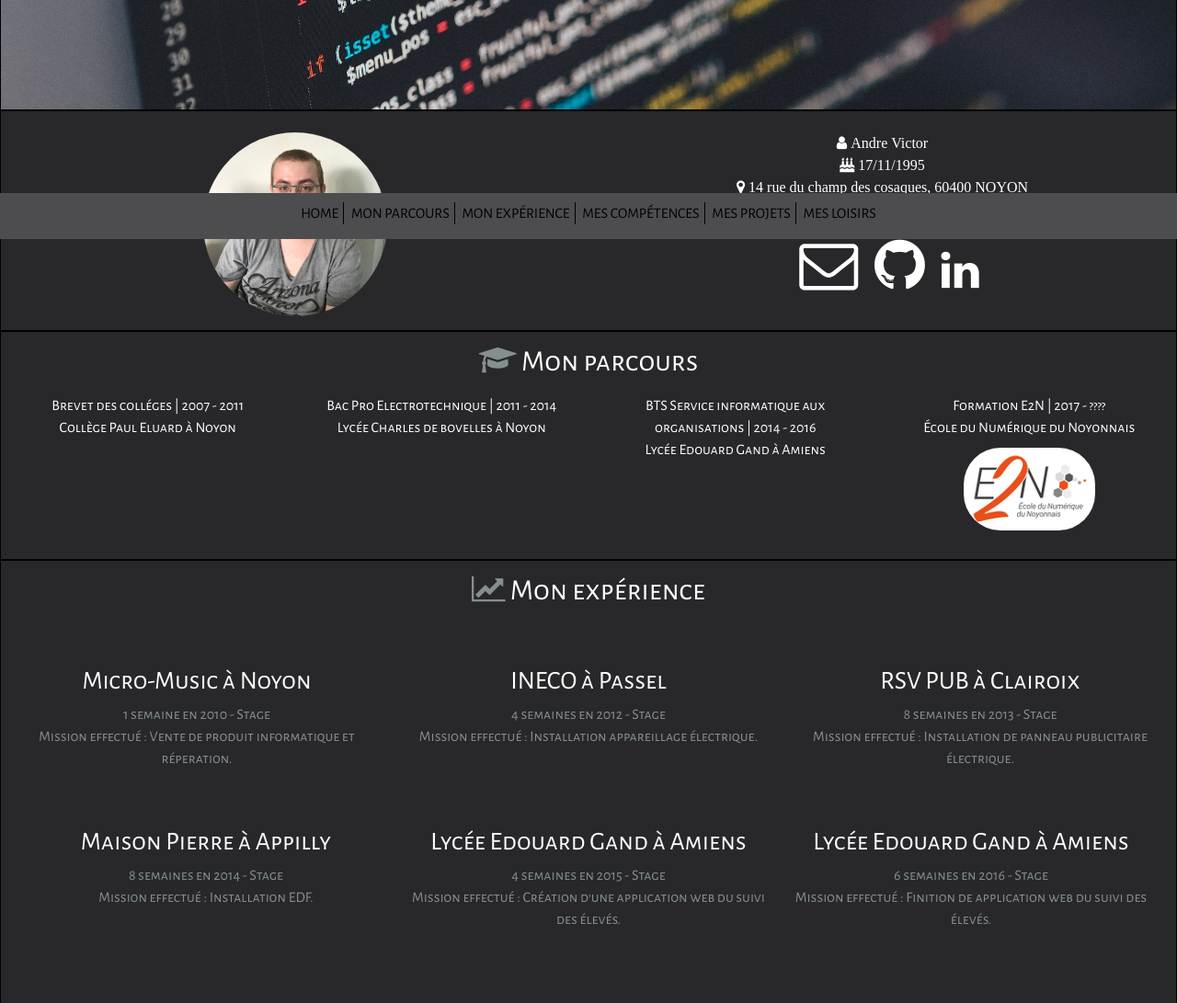
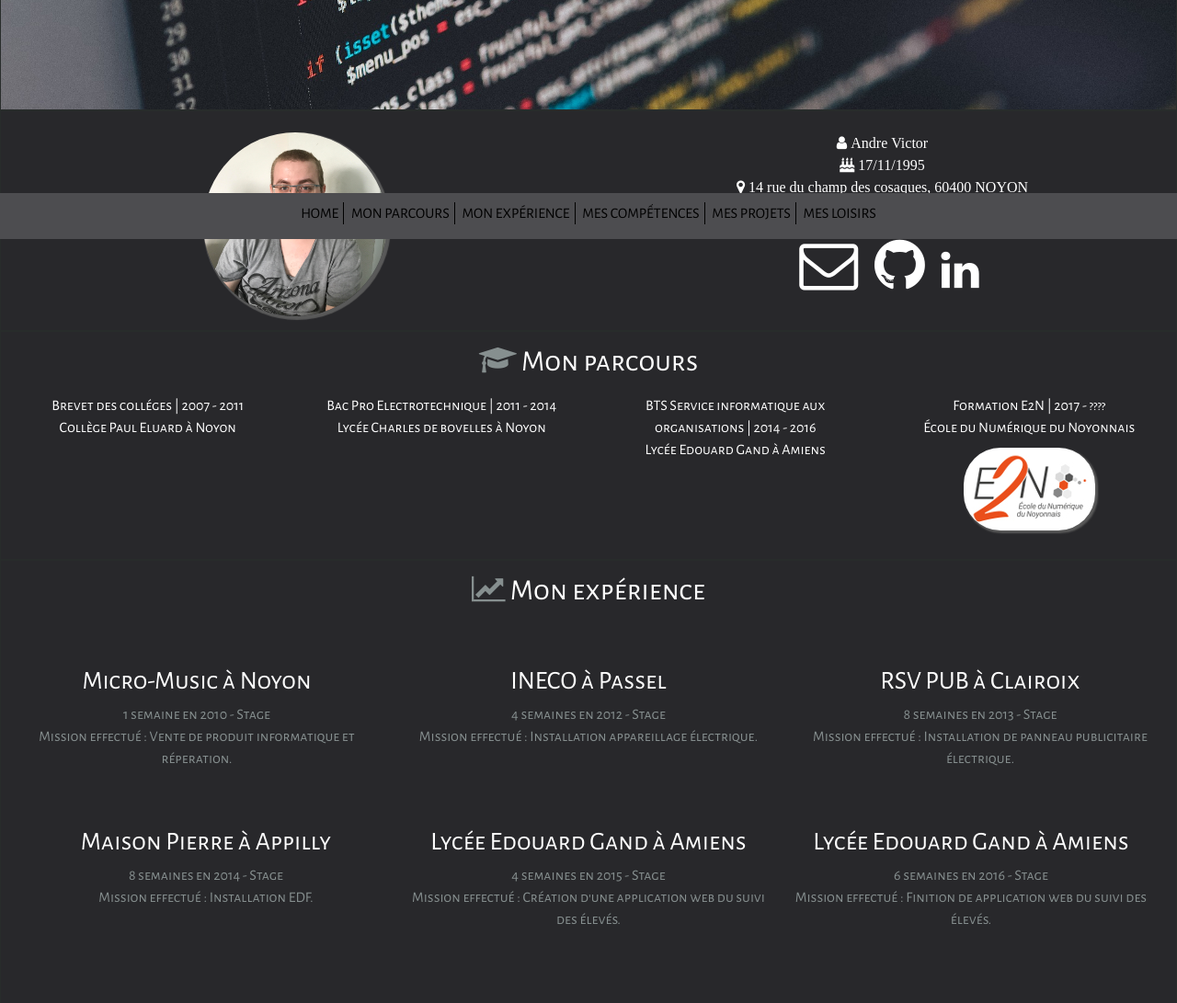
Before and after one commit to AndreVictor60/AndreVictor60.github.io, a plain HTML site: page index.html in a window 1280 px wide. Shown: the part 540-1631 px from the top of the page at 92% size. Drawn offline with nearby package versions, Linux system fonts and the light colour scheme.

Commit message:
Ajout box shadow img

```diff
--- a/assets/css/style.css
+++ b/assets/css/style.css
@@ -25,7 +25,7 @@ body{
   /*background-color: rgb(25, 25, 25);*/
 }
 section{
-  border: 1px solid black;
+  border: 1px solid rgb(40,44,43);
   background-color: rgb(40,40,43);
   padding-bottom: 15px;
   padding-top: 15px;
@@ -57,6 +57,7 @@ footer{
 }
 #profiles img{
   border-radius: 150px 150px 150px 150px;
+  box-shadow: 2px 2px 1px 2px #595959;
 }
 /* Experience*/
 #experience li{
@@ -171,6 +172,7 @@ footer{
 #course img{
   border-radius: 40px;
   margin-top: 10px;
+  box-shadow: 2px 2px 2px 1px #595959;
 }
 #course img:hover{
   opacity: 0.6;
```
